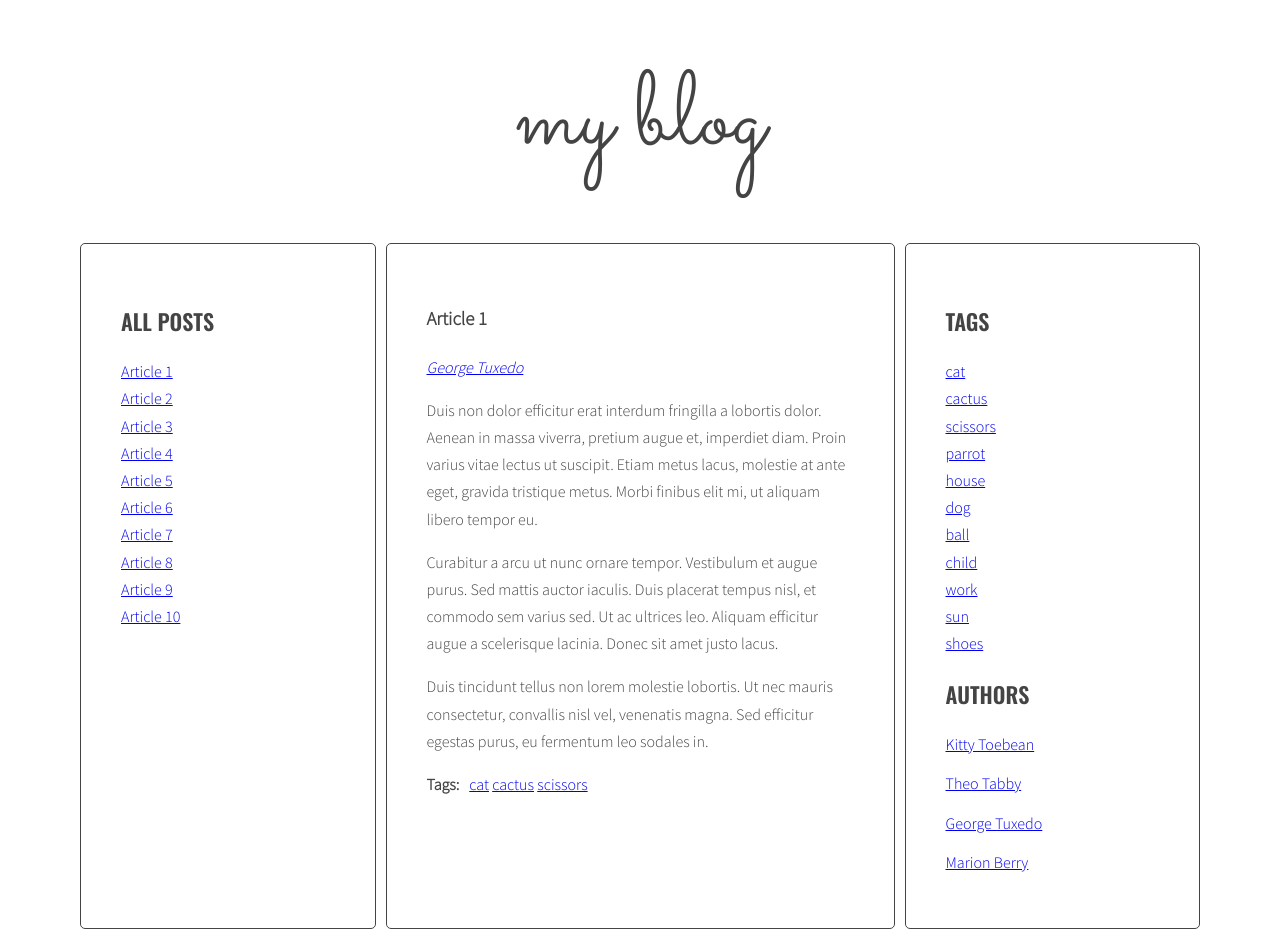
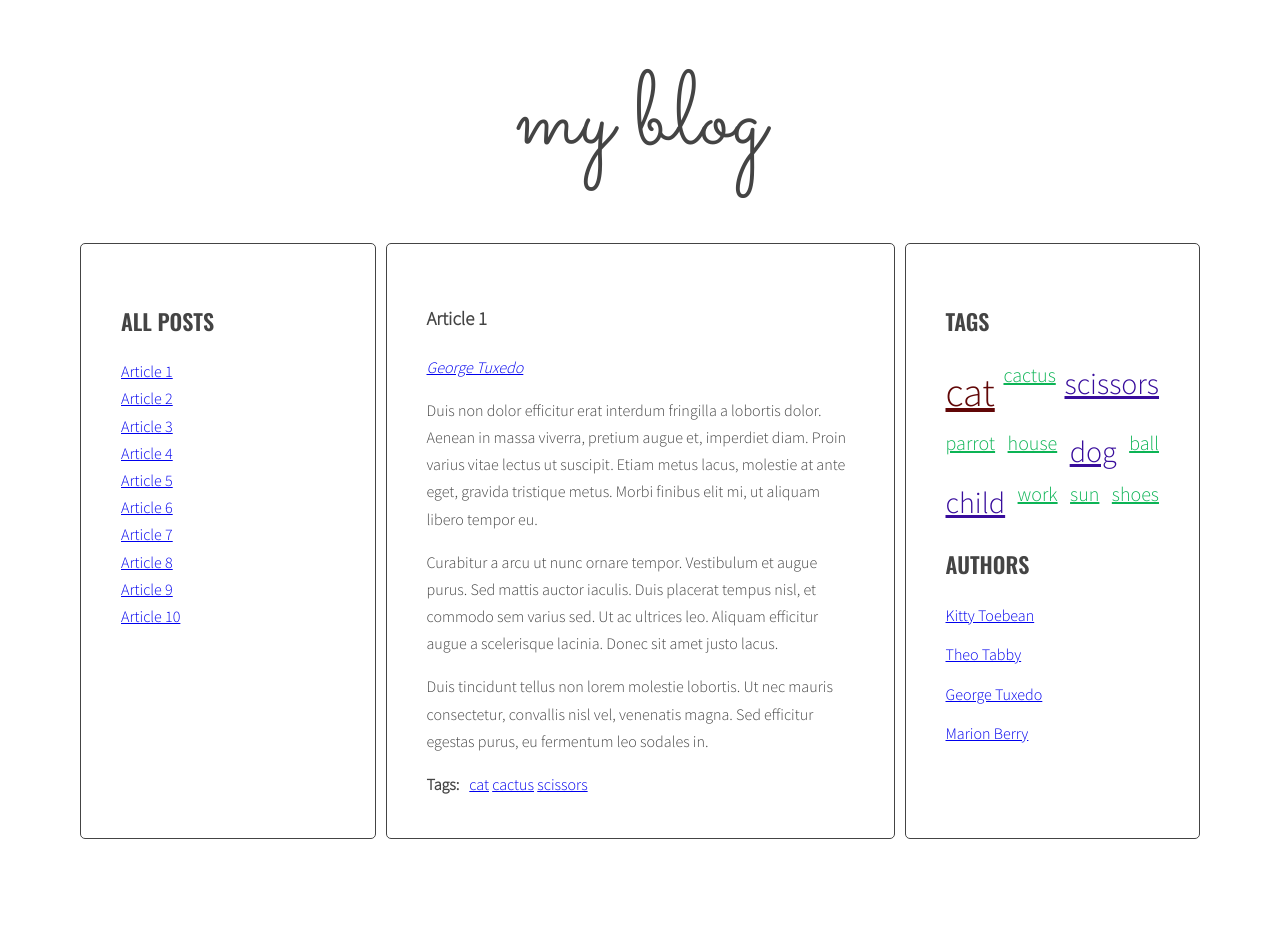
Before and after one commit to paukol/javascript-blog, a website: page index.html in a window 1280 px wide. After the commit the page ends 847 px from the top, so only its background shows below. Drawn offline with nearby package versions, Linux system fonts and the light colour scheme.

Commit message:
add style to tags

```diff
--- a/sass/style.scss
+++ b/sass/style.scss
@@ -41,6 +41,30 @@ body {
   }
 }
 
+.tag-size-5 {
+  font-size: 40px;
+  color: rgb(97, 7, 7);
+}
+
+.tag-size-4 {
+  font-size: 35px;
+  color: rgb(131, 21, 113);
+}
+
+.tag-size-3 {
+  font-size: 30px;
+  color: rgb(56, 13, 156);
+}
+
+.tag-size-2 {
+  font-size: 25px;
+  color:rgb(178, 206, 18)
+}
+
+.tag-size-1 {
+  font-size: 20px;
+  color:rgb(12, 180, 85)
+}
 /* Layout */
 
 .wrapper {
@@ -90,6 +114,13 @@ body {
     display: inline-block;
   }
 }
+.tags {
+  display: flex;
+      flex-direction: row;
+      flex-wrap: wrap;
+      justify-content: space-between;
+}
+
 
 /* Authors */
 
```
Also changed, not shown: index.html (+0 -1 lines), css/style.css, 1 other file.
